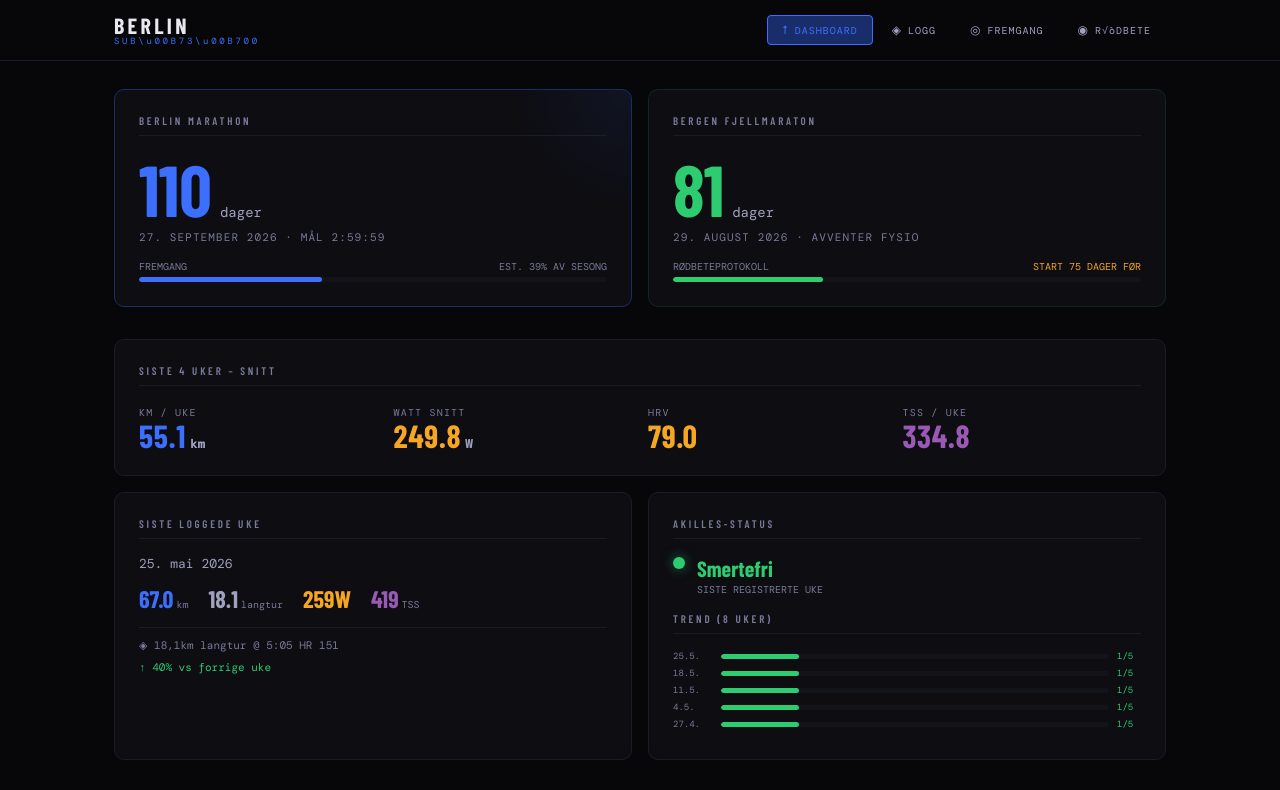
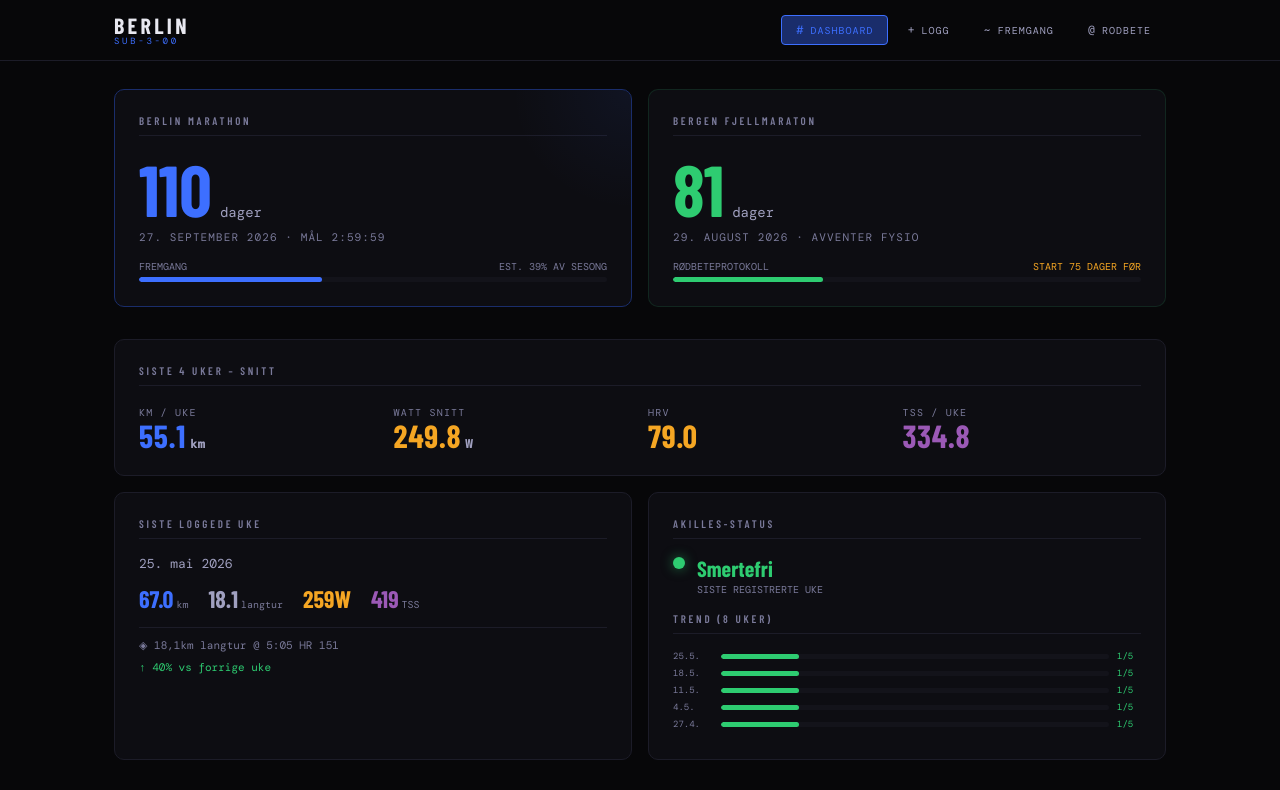
Before and after one commit to Alfmartin87/Prosjekt-sub3, a React (Vite) app: page / in a window 1280 px wide. Shown: the top 790 px of the page. Built offline with nearby package versions, Linux system fonts and the light colour scheme; a web font is replaced by a local one.

Commit message:
Update App.jsx

```diff
--- a/src/App.jsx
+++ b/src/App.jsx
@@ -28,10 +28,10 @@ export default function App() {
   }
 
   const nav = [
-    { id: "dashboard", label: "DASHBOARD", icon: "\u2B61" },
-    { id: "log", label: "LOGG", icon: "\u25C8" },
-    { id: "progress", label: "FREMGANG", icon: "\u25CE" },
-    { id: "beetroot", label: "R√òDBETE", icon: "\u25C9" },
+    { id: "dashboard", label: "DASHBOARD", icon: "#" },
+    { id: "log", label: "LOGG", icon: "+" },
+    { id: "progress", label: "FREMGANG", icon: "~" },
+    { id: "beetroot", label: "RODBETE", icon: "@" },
   ];
 
   return (
@@ -40,7 +40,7 @@ export default function App() {
         <div className="header-inner">
           <div className="logo">
             <span className="logo-main">BERLIN</span>
-            <span className="logo-sub">SUB\u00B73\u00B700</span>
+            <span className="logo-sub">SUB-3-00</span>
           </div>
           <nav className="nav">
             {nav.map(n => (
```
